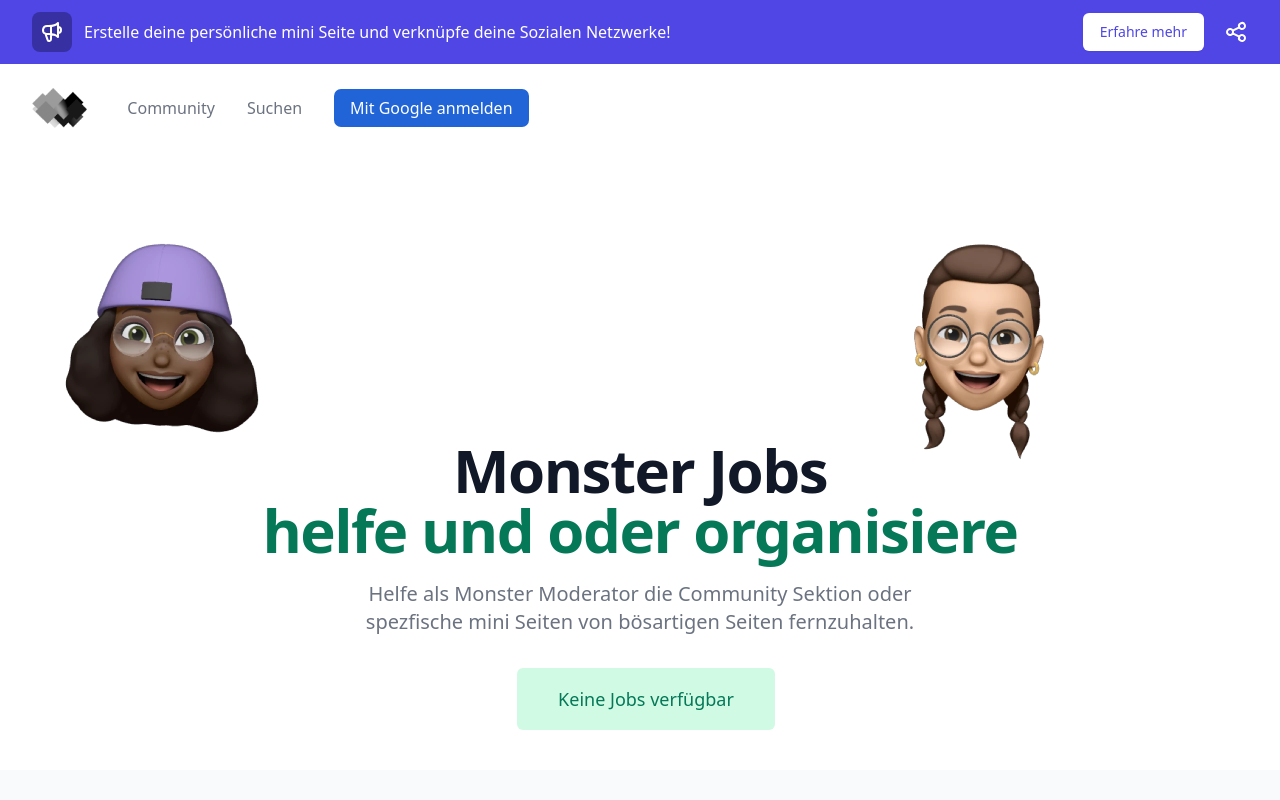
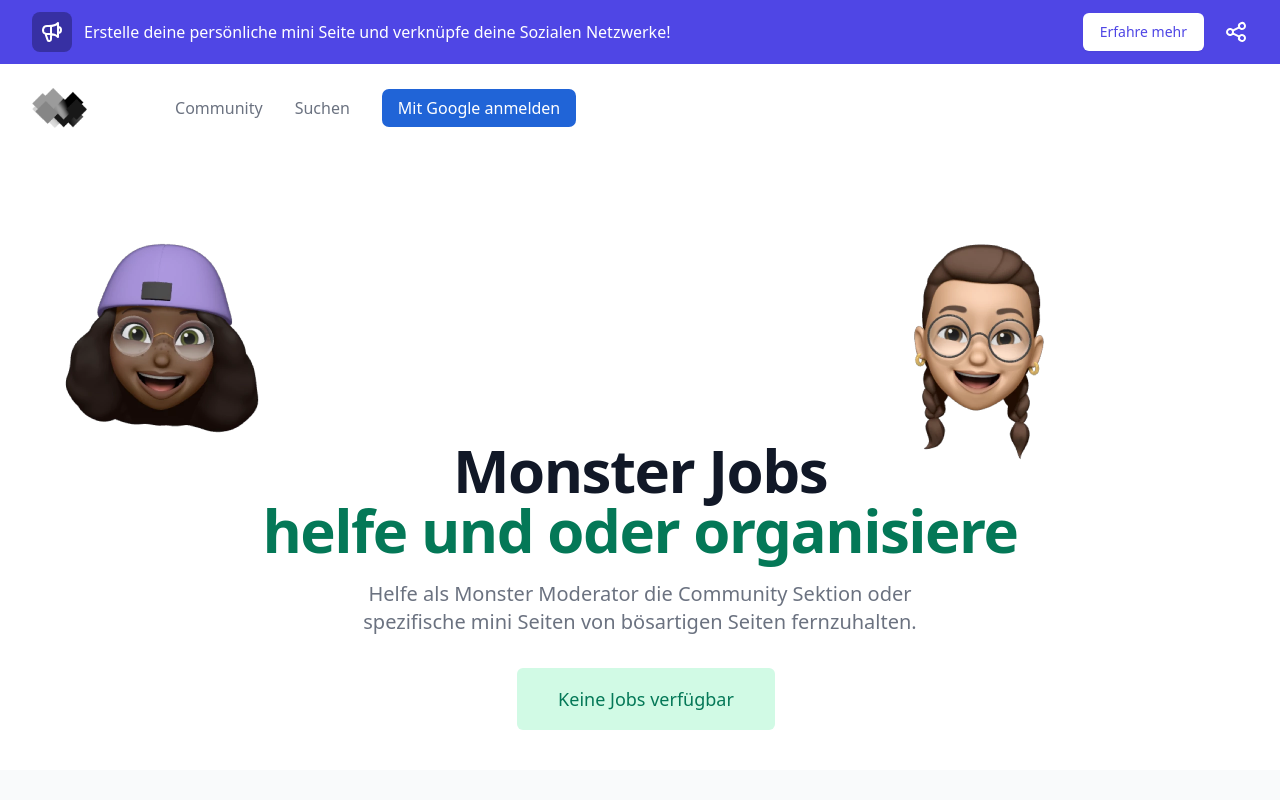
Before and after one commit to marvinhuelsmann/yourweb, a Vue app: page /jobs in a window 1280 px wide. Shown: the top 800 px of the page. Built offline with nearby package versions, Linux system fonts and the light colour scheme; a web font is replaced by a local one; what vue3-google-oauth2 would draw is missing.

Commit message:
closes #17, fixing some bugs

```diff
--- a/src/views/Jobs.vue
+++ b/src/views/Jobs.vue
@@ -56,11 +56,11 @@
                 </div>
               </div>
             </div>
-            <div class="hidden md:block md:ml-10 md:pr-4 md:space-x-8">
+            <div class="hidden justify-center text-center w-full md:block md:ml-10 md:pr-4 md:space-x-8">
               <router-link v-for="item in navigation" :key="item.name" :to="item.href"
                            class="font-medium text-gray-500 hover:text-gray-900">{{ item.name }}
               </router-link>
-              <a href="#" @click="authenticate" class="sign-in-google font-medium text-white">
+              <a href="#" @click="authenticate" class="sign-in-google w-full font-medium text-white">
                 {{
                   signIn
                 }}
@@ -94,7 +94,7 @@
                   }}</a>
               </div>
               <a href="#" @click="authenticate"
-                 class="sign-in-google block w-full px-5 py-3 text-center font-medium text-indigo-600 bg-gray-50 hover:bg-gray-100">
+                 class="sign-in-google w-full block w-full px-5 py-3 text-center font-medium text-indigo-600 bg-gray-50 hover:bg-gray-100">
                 {{ signIn }}
               </a>
             </div>
@@ -102,7 +102,6 @@
         </transition>
       </div>
     </div>
-  </Popover>
     <main class="mx-auto max-w-7xl px-4  px-8">
       <div class="pb-2 grid grid-cols-3 gap-2 place-items-start h-48 ...">
         <img src="../assets/images/memoji-black.png" alt="memoji banner"/>
@@ -117,7 +116,7 @@
           <span class="block text-green-700 xl:inline">helfe und oder organisiere</span>
         </h1>
         <p class="mt-3 text-center text-gray-500 text-lg sm:max-w-xl mx-auto md:mt-5 md:text-xl">
-          Helfe als Monster Moderator die Community Sektion oder spezfische mini Seiten von bösartigen Seiten fernzuhalten.
+          Helfe als Monster Moderator die Community Sektion oder spezifische mini Seiten von bösartigen Seiten fernzuhalten.
         </p>
 
 
@@ -132,6 +131,7 @@
         </div>
       </div>
     </main>
+  </Popover>
   <div class="pt-10">
     <div class="bg-gray-50">
       <div class="max-w-7xl mx-auto py-12 px-4 sm:px-6 lg:py-16 lg:px-8 lg:flex lg:items-center lg:justify-between">
@@ -267,7 +267,6 @@ export default {
   align-items: center;
   padding: 8px 16px;
 
-  width: 343px;
   height: 50px;
   left: 16px;
   top: 82px;
```
